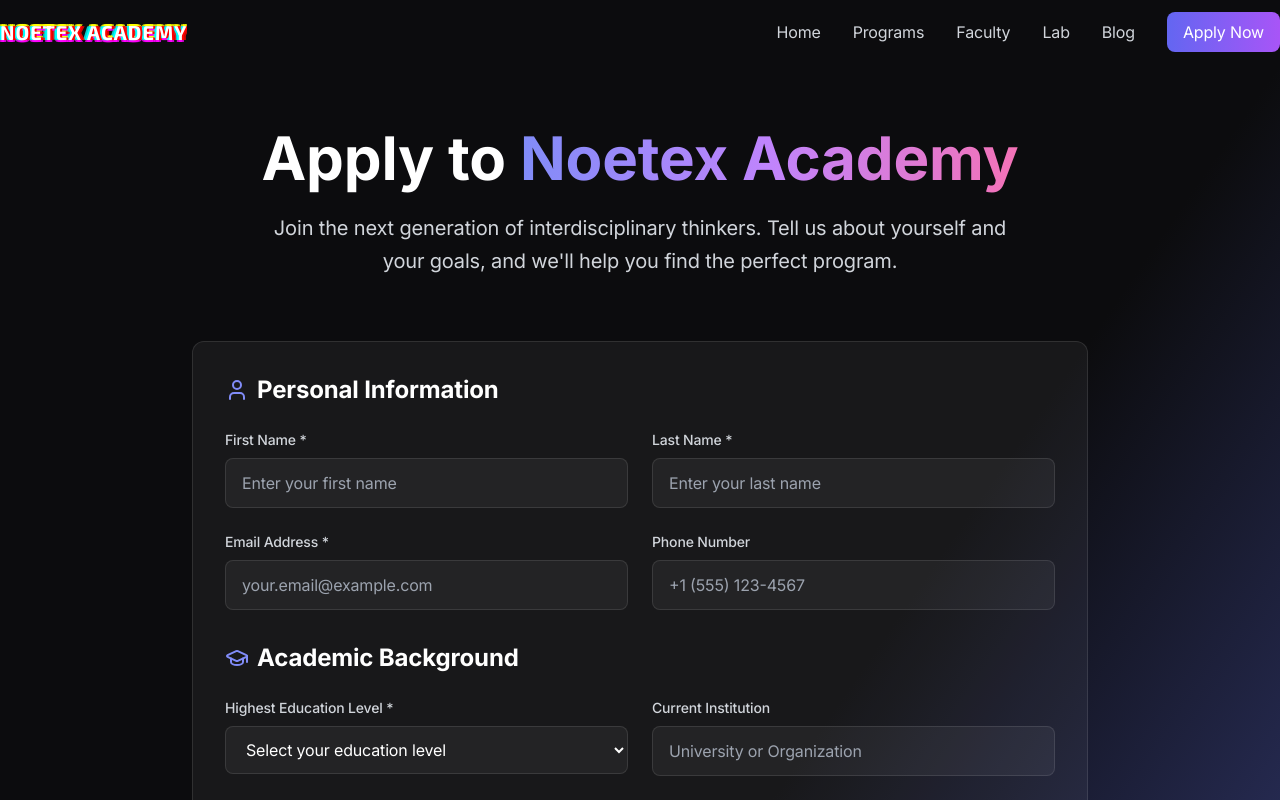
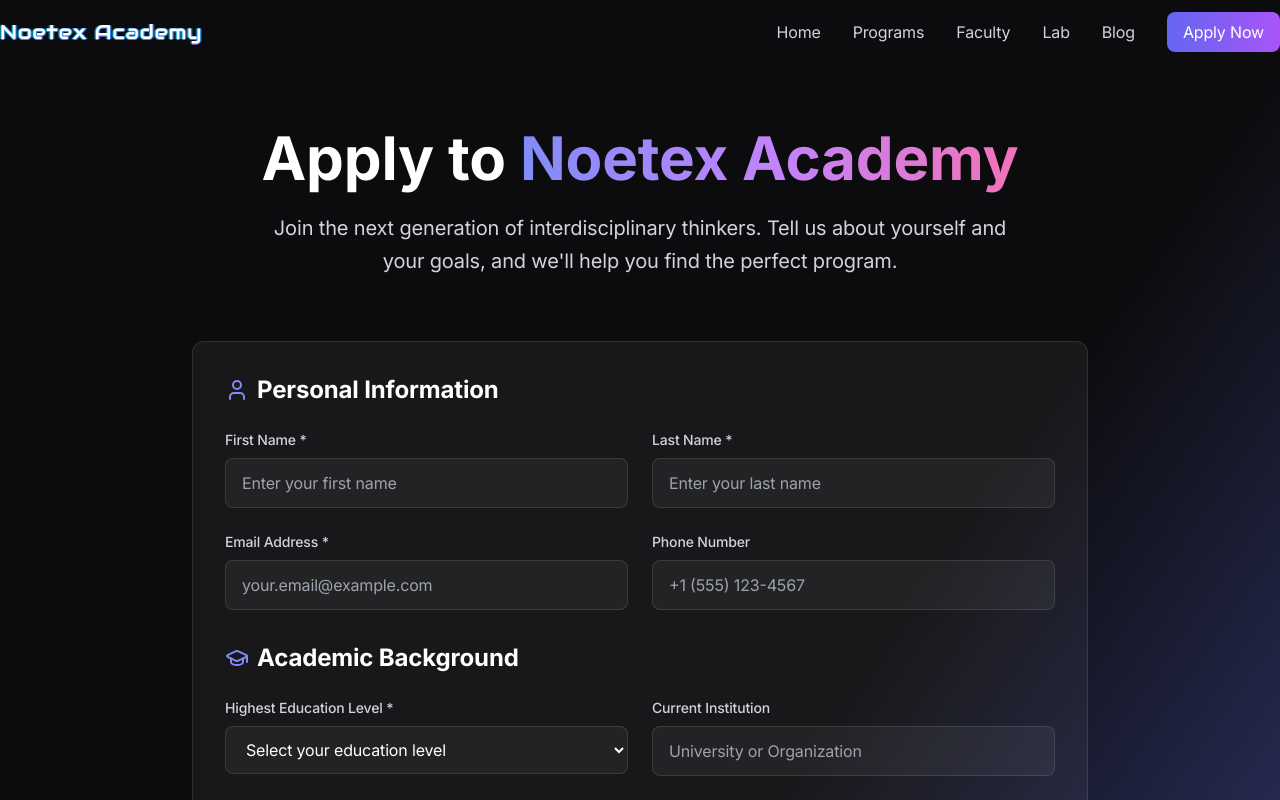
Before and after one commit to 12eonsf/noetex_academy, a Next.js app: page /apply in a window 1280 px wide. Shown: the top 800 px of the page. Built offline with nearby package versions, Linux system fonts and the light colour scheme.

Commit message:
Reduce glitch effect intensity, use blue color scheme, switch to Audiowide font

```diff
--- a/app/globals.css
+++ b/app/globals.css
@@ -219,24 +219,23 @@ body::-webkit-scrollbar {
   animation: float 3s ease-in-out infinite 1s;
 }
 
-/* Static glitch effect - no animation */
+/* Subtle glitch effect with blue tones */
 .glitch-text {
   position: relative;
   color: #ffffff;
   text-shadow:
-    2px 0 #ff0000,
-    -2px 0 #00ffff,
-    0 2px #ff00ff,
-    0 -2px #ffff00;
+    1px 0 #3b82f6,
+    -1px 0 #06b6d4,
+    0 1px #8b5cf6;
 }
 
 .glitch-text::before {
   content: 'Noetex Academy';
   position: absolute;
   top: 0;
-  left: 2px;
-  color: #ff0000;
-  opacity: 0.8;
+  left: 1px;
+  color: #3b82f6;
+  opacity: 0.3;
   z-index: -1;
 }
 
@@ -244,8 +243,8 @@ body::-webkit-scrollbar {
   content: 'Noetex Academy';
   position: absolute;
   top: 0;
-  left: -2px;
-  color: #00ffff;
-  opacity: 0.8;
+  left: -1px;
+  color: #06b6d4;
+  opacity: 0.3;
   z-index: -2;
 }
--- a/components/Navbar.tsx
+++ b/components/Navbar.tsx
@@ -36,7 +36,7 @@ export default function Navbar() {
         <div className="flex items-center justify-between h-16">
           {/* Brand */}
           <Link href="/" className="flex items-center space-x-2 flex-shrink-0 max-w-[60%] sm:max-w-none">
-            <span className="text-sm sm:text-lg md:text-xl font-brand-1 text-white glitch-text overflow-hidden whitespace-nowrap">
+            <span className="text-sm sm:text-lg md:text-xl font-brand-3 text-white glitch-text overflow-hidden whitespace-nowrap">
               Noetex Academy
             </span>
           </Link>
```
